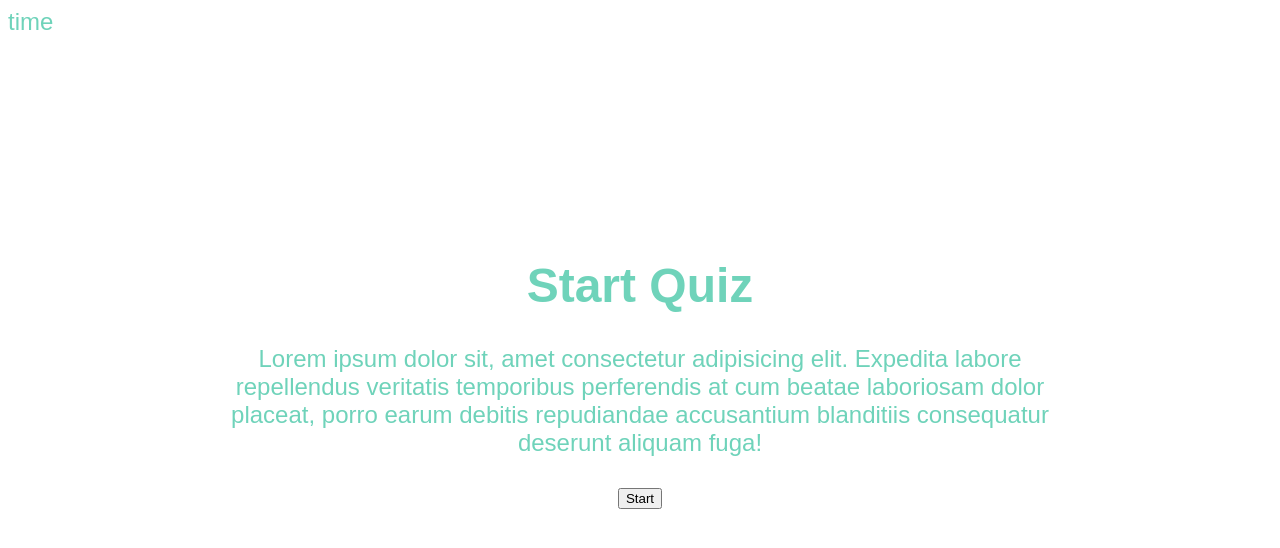
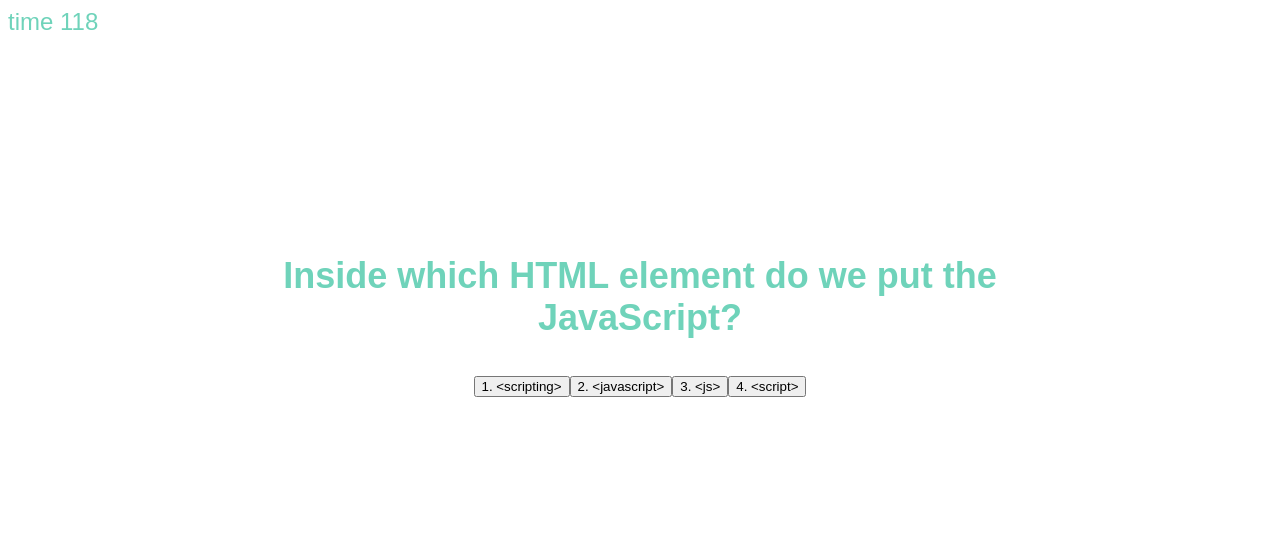
Before and after one commit to whosshazo/timed-quiz, a plain HTML site: page index.html in a window 1280 px wide. Both pictures are taken after a click on the button "Start". Drawn offline with Linux system fonts and the light colour scheme.

Commit message:
dumb quick fix

```diff
--- a/JS/questions.js
+++ b/JS/questions.js
@@ -1,14 +1,14 @@
 var questions = [
     {
         title: "Inside which HTML element do we put the JavaScript?",
-        choice: ["A. <scripting>", "B. <javascript>", "C. <js>", "D. <script>"],
-        answer: "D. <script>"
+        choice: [" <scripting>", " <javascript>", " <js>", " <script>"],
+        answer: " <script>"
     },
 
     {
         title: "How can you add a comment in a JavaScript?",
-        choice: ["A. //This is a comment", "B. 'This is a comment'", "C. <!--This is a comment--!>", "D. <This is a comment>"],
-        answer: "A. //THis is a comment"
+        choice: [" //This is a comment", " 'This is a comment'", " <!--This is a comment--!>", " <This is a comment>"],
+        answer: " //THis is a comment"
     },
 
     {
--- a/JS/script.js
+++ b/JS/script.js
@@ -1,60 +1,59 @@
 var currentQuestionId = 0;
-var time = question.lenght * 15;
+var time = questions.length * 15;
 var timerId;
 
-var questionsElement = document.getElementById("questions")
-var timerElement = document.getElementById("time")
-var choiceElement = document.getElementById("choice")
-var startBtn = document.getElementById("start")
+var questionsElement = document.getElementById("questions");
+var timerElement = document.getElementById("time");
+var choiceElement = document.getElementById("choice");
+var startBtn = document.getElementById("start");
 
 function start() {
-    var startScreenElement = document.getElementById("start-screen");
-    startScreenElement.setAttribute("class", "hide");
+    var startScreenElement = document.getElementById("start-screen")
+    startScreenElement.setAttribute("class", "hide")
 
     questionsElement.removeAttribute("class")
 
     timerId = setInterval(clockTime, 1000)
+
     timerElement.textContent = time
     displayQuestions();
 };
 
 function displayQuestions() {
-    var questionCurrent = questions[currentQuestionId]
-    var titleElement = document.getElementById("questions-title")
+    var questionCurrent = questions[currentQuestionId];
+    var titleElement = document.getElementById("questions-title");
 
-    titleElement.textContent = questionCurrent.title;
-    choiceElement.innerHTML = ""
+    titleElement.textContent = questions[currentQuestionId].title;
+    choiceElement.innerHTML = "";
+    console.log(titleElement)
     questionCurrent.choice.forEach(function(choices, i){
-        var choicesElement = document.createElement("button")
-        choicesElement.setAttribute("class", "choice")
-        choicesElement.setAttribute("value", choices )
+        var choicesElement = document.createElement("button");
+        choicesElement.setAttribute("class", "choice");
+        choicesElement.setAttribute("value", choices );
         choicesElement.textContent = i + 1 + ". " + choices;
-        choicesElement.onclick = evaluateQuestion
-        choiceElement.appendChild(choicesElement)
+        choicesElement.onclick = evaluateQuestion;
+        choiceElement.appendChild(choicesElement);
     });
 };
 
 function evaluateQuestion(){
-    if (this.value != questions[currentQuestions].answer) {
-        time -= 15
+    // if (this.value != questions[currentQuestionId].answer) {
+    //     time -= 15;
 
-        if (time < 0) {
-            time = 0
-        }
+    //     if (time < 0) {
+    //         time = 0
+    //     };
+    //     timerElement.textContent = time;
+    // };
+    currentQuestionId++
+    if (currentQuestionId = questions.length) {
+        displayQuestions()
     }
 };
 
-startBtn.onclick = start
+function clockTime() {
+    time--
+    timerElement.textContent = time
+};
 
-// WHEN START BUTTON AT CENTER OF PAGE IS CLICKED, I AM PRESENTED WITH THE FIRST QUESTION AND A TIMER WILL START IN THE TOP RIGHT CORNER
-button = "start";
-
-button.addEventListener("click", start)
-
-//IF I ANSWER THE QUESTION, I AM PRESENTED WITH ANOTHER QUESTION IN ITS PLACE. THE PAGE SHOULD DISPLAY WHETHER THE ANSWER WAS CORRECT OR NOT
-
-
-//IF I ANSWER THE QUESTION WRONG I WILL LOSE 10secs OFF MY TIMER
-
-
-//WHEN QUIZ IS COMPLETE OR TIMER = 0, I AM ABLE TO VIEW AND SAVE MY SCORE.
+startBtn.onclick = start;
--- a/index.html
+++ b/index.html
@@ -1,5 +1,7 @@
 <!DOCTYPE html>
 <html lang="en">
+
+
 <head>
   <meta charset="UTF-8">
   <meta http-equiv="X-UA-Compatible" content="IE=edge">
@@ -7,23 +9,29 @@
   <link rel="stylesheet" href="style.css" />
   <title>Document</title>
 </head>
+
+
 <body>
   <div class="timer">
-    time <span id="time"></span>
+    time <span id="time">0</span>
   </div>
   <div class="wrapper">
     <div class="start" id="start-screen">
-      <h1>Start Quiz</h1>
-      <p>Lorem ipsum dolor sit, amet consectetur adipisicing elit. Expedita labore repellendus veritatis temporibus perferendis at cum beatae laboriosam dolor placeat, porro earum debitis repudiandae accusantium blanditiis consequatur deserunt aliquam fuga!</p>
+      <h1>Welcome to the JavaScript Quiz</h1>
+      <p>Test your knowledge of the world renound language of JavaScript. Do you have what it takes to beat the timer and make it to the end?<br> Lets find out!</p>
 
       <button id="start">Start</button>
 
     </div>
-    <div class="hide" id="questions">
+    <div id="questions">
       <h2 id="questions-title"></h2>
       <div class="choice" id="choice"></div>
     </div>
   </div>
 
+  <script src="./JS/questions.js"></script>
+  <script src="./JS/script.js"></script>
 </body>
+
+
 </html>
--- a/style.css
+++ b/style.css
@@ -9,3 +9,7 @@ body {
     margin: 15%;
     display: flex;
 }
+
+.hide {
+    display: none;
+}
```
